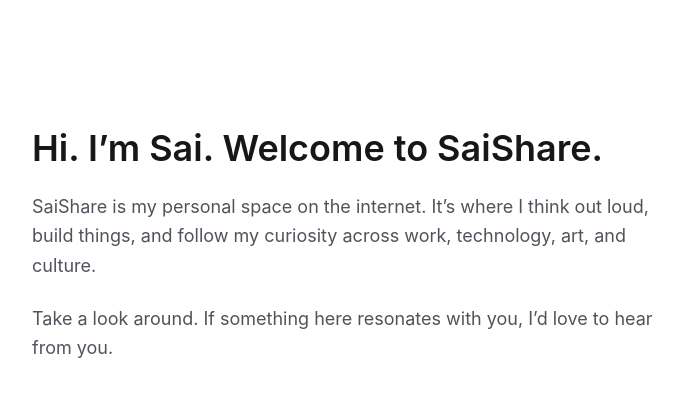
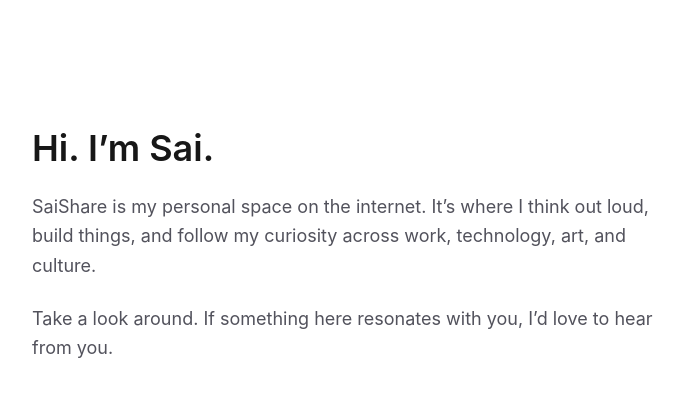
Before and after one commit to iamgittyhubby/saishare, a Next.js app: page / in a window 1280 px wide. Shown: the top 396 px of the page, without its empty margins (296-980 px from the left). Built offline with nearby package versions, Linux system fonts and the light colour scheme.

Commit message:
Update text

```diff
--- a/app/page.tsx
+++ b/app/page.tsx
@@ -2,7 +2,7 @@
   return (
     <main className="mx-auto max-w-2xl px-6 py-32">
       <h1 className="text-4xl font-semibold">
-        Hi. I’m Sai. Welcome to SaiShare.
+        Hi. I’m Sai.
       </h1>
 
       <p className="mt-6 text-lg leading-relaxed text-zinc-600">
```
